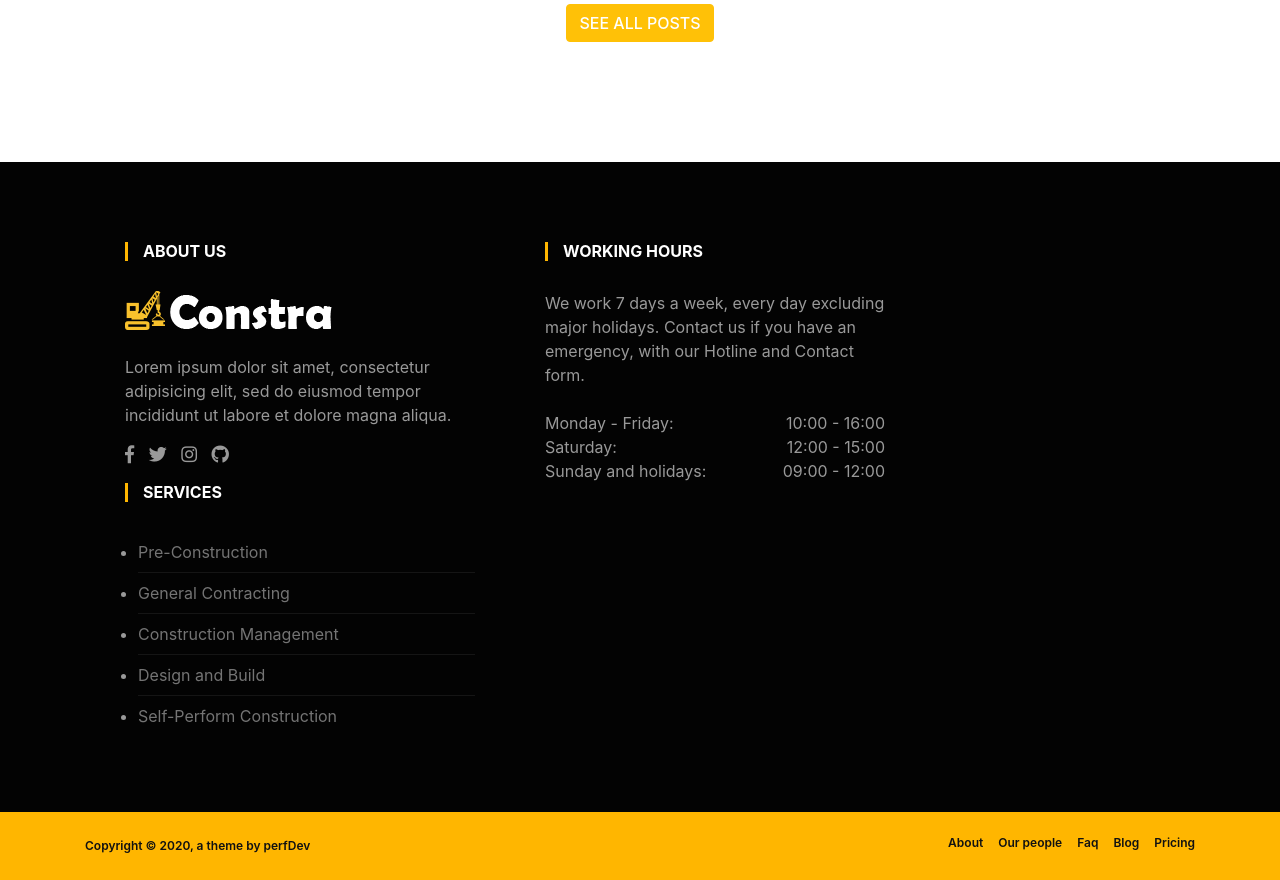
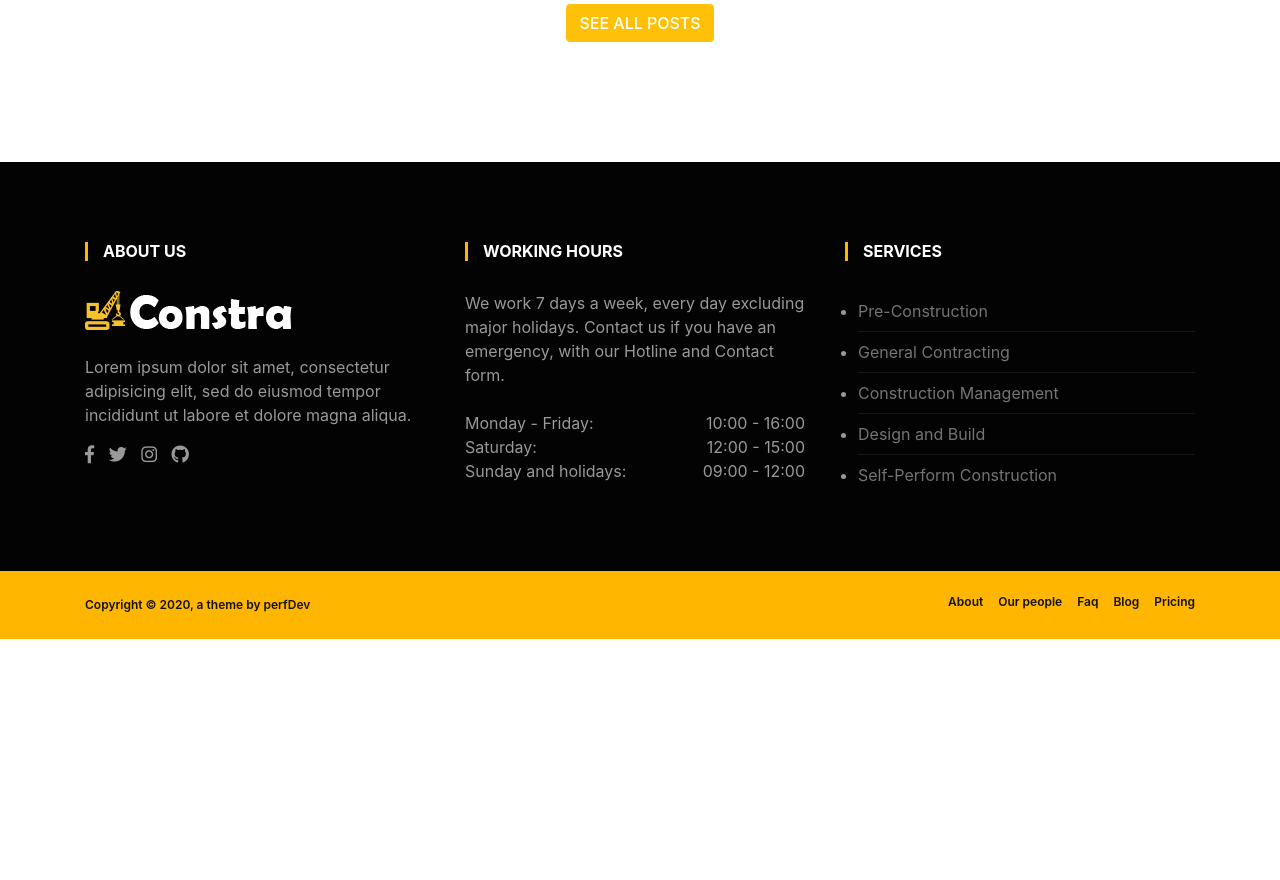
Before and after one commit to Perfect-Dav/dev, a PHP site: page /pro.html in a window 1280 px wide. Shown: the part 4952-5832 px from the top of the page. After the commit the page ends 5591 px from the top, so only its background shows below. Run offline with PHP 8.4, Linux system fonts and the light colour scheme; some libraries are stand-ins or nearby versions.

Commit message:
Update pro.css

```diff
--- a/pro.css
+++ b/pro.css
@@ -1437,9 +1437,6 @@ em{
 .footer-social ul li a i:hover {
   color: #fff;
 }
-.footer-widget{
-  margin-left: 40px;
-}
 .list-arrow{
   margin-left: 13px;
 }
```
